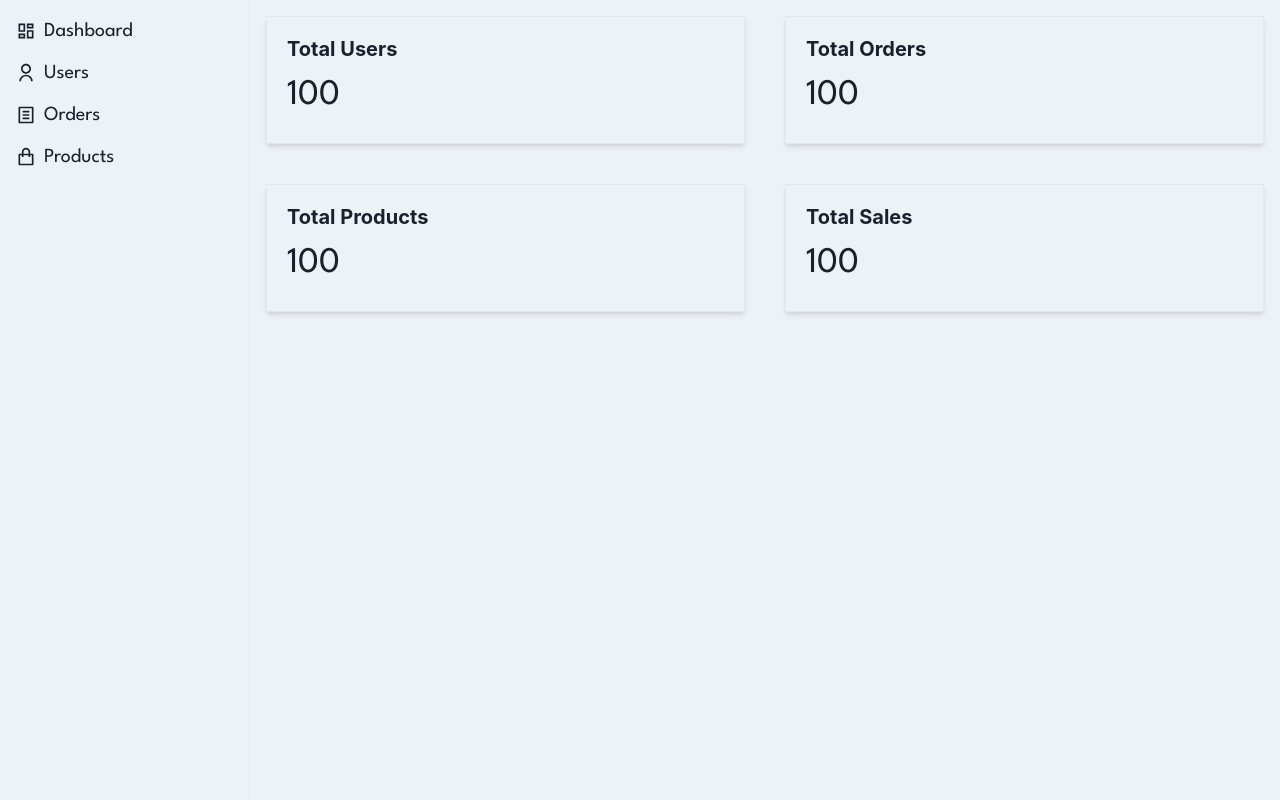
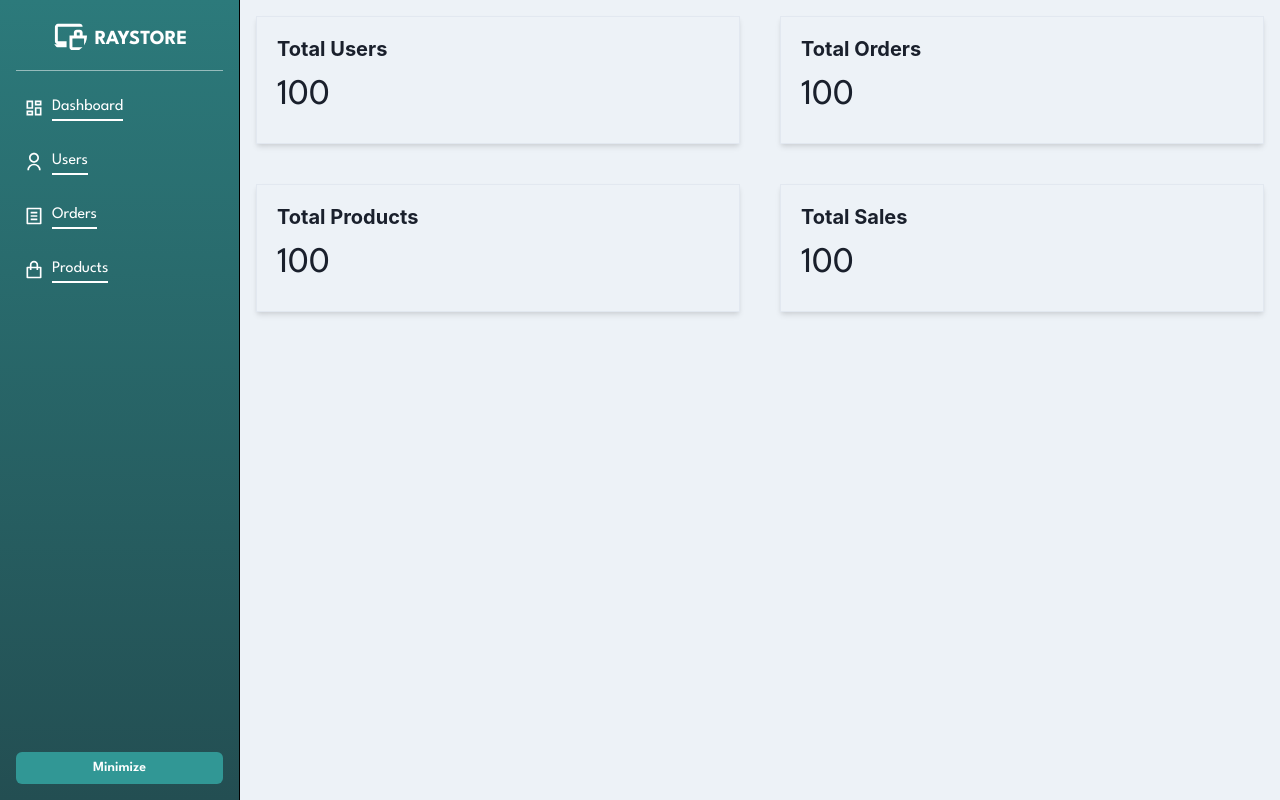
Before and after one commit to rayesyounes/BellaMercato, a React (Vite) app: page /admin in a window 1280 px wide. Built offline with nearby package versions, Linux system fonts and the light colour scheme.

Commit message:
admin panel

```diff
--- a/src/components/Header.jsx
+++ b/src/components/Header.jsx
@@ -50,6 +50,8 @@ export default function Header() {
 
     const linkStyles = {
         textDecoration: "none",
+        fontSize: "xl",
+        fontWeight: "regular",
         _focus: {boxShadow: "none"},
     };
 
--- a/src/components/panels/AdminPanel.jsx
+++ b/src/components/panels/AdminPanel.jsx
@@ -1,52 +1,128 @@
-import {Text, Flex, Icon, List, ListItem} from "@chakra-ui/react";
+import {useState} from "react";
+import {Flex, List, ListItem, Icon, Button, Tooltip, Image, Text, Divider} from "@chakra-ui/react";
+import StoreSvg from "../../assets/Shopping.svg"
+import {NavLink} from "react-router-dom";
 import {
     RiDashboardLine,
     RiFileListLine,
     RiShoppingBagLine,
     RiUserLine,
+    RiExpandRightLine,
+
 } from "react-icons/ri";
-import {NavLink} from "react-router-dom";
 
+const iconMap = {
+    dashboard: RiDashboardLine,
+    users: RiUserLine,
+    orders: RiFileListLine,
+    products: RiShoppingBagLine,
+};
 
-const SidebarLink = ({ to, icon, children }) => (
-    <ListItem>
-        <NavLink
-            to={to}
-        >
-            <Text as="span" fontSize="xl" display="flex" alignItems={"center"}>
+const SidebarLink = ({to, icon, children, isSelected, onClick, minimized}) => {
+    const linkStyle = {
+        textDecoration: "none",
+        color: "white",
+    };
 
-            <Icon as={icon} fontSize={20} mr={2} />
-                {children}
-            </Text>
-        </NavLink>
-    </ListItem>
-);
+    const listItemStyle = {
+        p: 2,
+        mb: 3,
+        color: isSelected ? "teal.800" : "white",
+        bg: isSelected ? "white" : "inherit",
+        borderRadius: "md",
+        cursor: "pointer",
+    };
 
+    const textUnderlineStyle = {
+        borderBottom: isSelected ? "2px solid teal" : "2px solid white",
+        _hover: {
+            borderBottom: "2px solid teal",
+            transition: "ease-in-out 0.3s",
+        }
+    };
+
+    return (
+        <ListItem>
+            <NavLink to={to} style={linkStyle} onClick={onClick}>
+                <Flex alignItems="center" {...listItemStyle}>
+                    <Icon as={icon} fontSize={20} mr={2}/>
+                    <span style={{fontSize: "xl", ...textUnderlineStyle}}>
+                        {minimized ? "" : children}
+                    </span>
+                </Flex>
+            </NavLink>
+        </ListItem>
+    );
+};
 
 export default function AdminPanel() {
+    const [selectedItem, setSelectedItem] = useState();
+    const [minimized, setMinimized] = useState(false);
+
+    const handleItemClick = (item) => {
+        setSelectedItem(item);
+    };
+
+    const handleToggleMinimize = () => {
+        setMinimized(!minimized);
+    };
+
+    const menuItems = [
+        {path: "/admin/dashboard", name: "Dashboard", key: "dashboard"},
+        {path: "/admin/users", name: "Users", key: "users"},
+        {path: "/admin/orders", name: "Orders", key: "orders"},
+        {path: "/admin/products", name: "Products", key: "products"},
+    ];
+
     return (
         <Flex
             direction="column"
             h="100%"
             p={4}
             borderRight="1px"
-            borderColor="gray.200"
-            overflowY="auto"
+            borderColor="black"
+
+            bgGradient='linear(to-t, teal.800, teal.600)'
+            width={minimized ? "70px" : "240px"} // Adjust the width based on the toggle state
+            transition="width 0.3s ease"
         >
+
+            <Flex direction="row" justifyContent={"center"} align="center" mb={4}>
+                <Image src={StoreSvg} alt="Store"  boxSize="35px" borderRadius="full" />
+                {
+                    minimized ? "" : <Text color="white" fontWeight={"bold"} fontSize="xl" ml={2} mt={2}>
+                        RAYSTORE
+                    </Text>
+                }
+            </Flex>
+
+            <Divider
+                orientation="horizontal"
+                borderColor="white"
+                opacity={0.5}
+                mb={4}
+            />
+
+
             <List spacing={3} flex={1}>
-                <SidebarLink to="/admin/dashboard" icon={RiDashboardLine}>
-                    Dashboard
-                </SidebarLink>
-                <SidebarLink to="/admin/users" icon={RiUserLine}>
-                    Users
-                </SidebarLink>
-                <SidebarLink to="/admin/orders" icon={RiFileListLine}>
-                    Orders
-                </SidebarLink>
-                <SidebarLink to="/admin/products" icon={RiShoppingBagLine}>
-                    Products
-                </SidebarLink>
+                {menuItems.map((item) => (
+                    <SidebarLink
+                        key={item.key}
+                        to={item.path}
+                        icon={iconMap[item.key]}
+                        isSelected={selectedItem === item.key}
+                        minimized={minimized}
+                        onClick={() => handleItemClick(item.key)}
+                    >
+                        {item.name}
+                    </SidebarLink>
+                ))}
             </List>
+            <Tooltip label={minimized ? "Expand" : "Minimize"} placement="right" hasArrow>
+                <Button onClick={handleToggleMinimize} colorScheme="teal" size="sm" mt={4}>
+                    {minimized ? <Icon as={RiExpandRightLine}/> : "Minimize"}
+                </Button>
+            </Tooltip>
         </Flex>
     );
 }
--- a/src/layouts/AdminLayout.jsx
+++ b/src/layouts/AdminLayout.jsx
@@ -5,7 +5,7 @@ import AdminPanel from "../components/panels/AdminPanel.jsx";
 function AdminLayout() {
     return (
         <>
-            <Grid templateColumns='250px 1fr' bg="gray.100" h='100vh'>
+            <Grid templateColumns='auto 1fr' bg="gray.100" h='100vh'>
                 <GridItem>
                     <AdminPanel/>
                 </GridItem>
--- a/src/pages/admin/Dashboard.jsx
+++ b/src/pages/admin/Dashboard.jsx
@@ -4,7 +4,7 @@ export default function Dashboard() {
 
 
     return (
-        <Container p={4} maxW="container.xl">
+        <Container p={4} maxW="container.xxl">
             <SimpleGrid columns={2} spacing={10}>
                 <Box p={5} shadow="md" borderWidth="1px">
                     <Heading fontSize="xl" mb={2}>Total Users</Heading>
--- a/src/pages/admin/Orders.jsx
+++ b/src/pages/admin/Orders.jsx
@@ -2,7 +2,7 @@ import {Box, Container, Heading, SimpleGrid, Text} from "@chakra-ui/react";
 
 function Orders() {
     return (
-        <Container p={4} maxW="container.xl">
+        <Container p={4} maxW="container.xxl">
             <SimpleGrid columns={2} spacing={10}>
                 <Box p={5} shadow="md" borderWidth="1px">
                     <Heading fontSize="xl" mb={2}>Total Users</Heading>
--- a/src/pages/admin/Products.jsx
+++ b/src/pages/admin/Products.jsx
@@ -2,7 +2,7 @@ import {Box, Container, Heading, SimpleGrid, Text} from "@chakra-ui/react";
 
 function Products() {
     return (
-        <Container p={4} maxW="container.xl">
+        <Container p={4} maxW="container.xxl">
             <SimpleGrid columns={2} spacing={10}>
                 <Box p={5} shadow="md" borderWidth="1px">
                     <Heading fontSize="xl" mb={2}>Total Users</Heading>
--- a/src/pages/admin/Users.jsx
+++ b/src/pages/admin/Users.jsx
@@ -2,7 +2,7 @@ import {Box, Container, Heading, SimpleGrid, Text} from "@chakra-ui/react";
 
 function Users() {
     return (
-        <Container p={4} maxW="container.xl">
+        <Container p={4} maxW="container.xxl">
             <SimpleGrid columns={2} spacing={10}>
                 <Box p={5} shadow="md" borderWidth="1px">
                     <Heading fontSize="xl" mb={2}>Total Users</Heading>
```
Also changed, not shown: src/assets/Shopping.svg (added).
